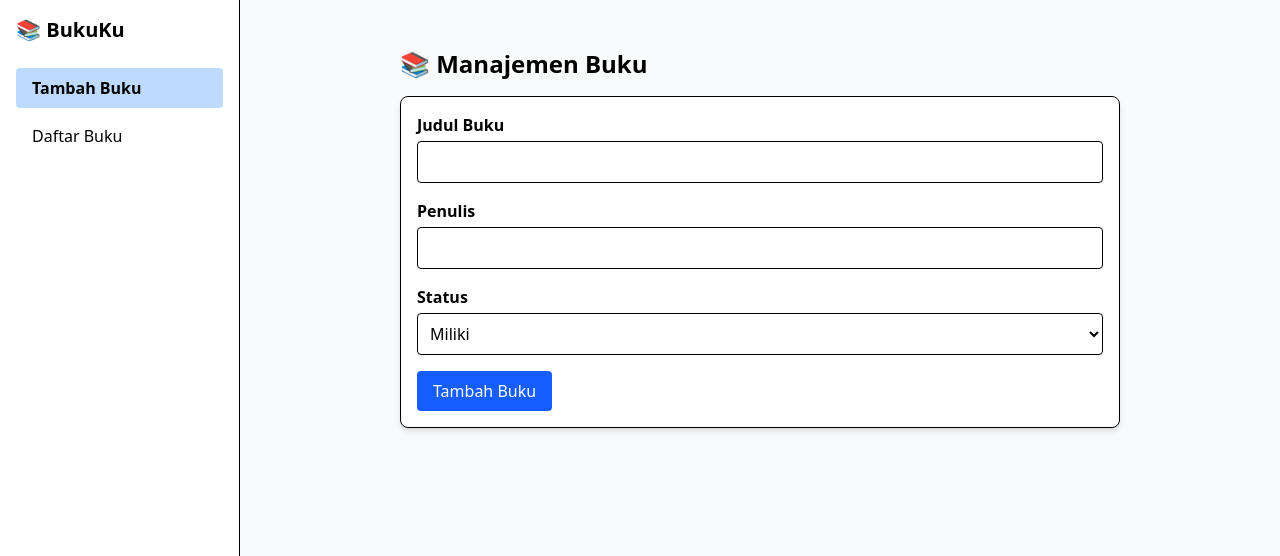
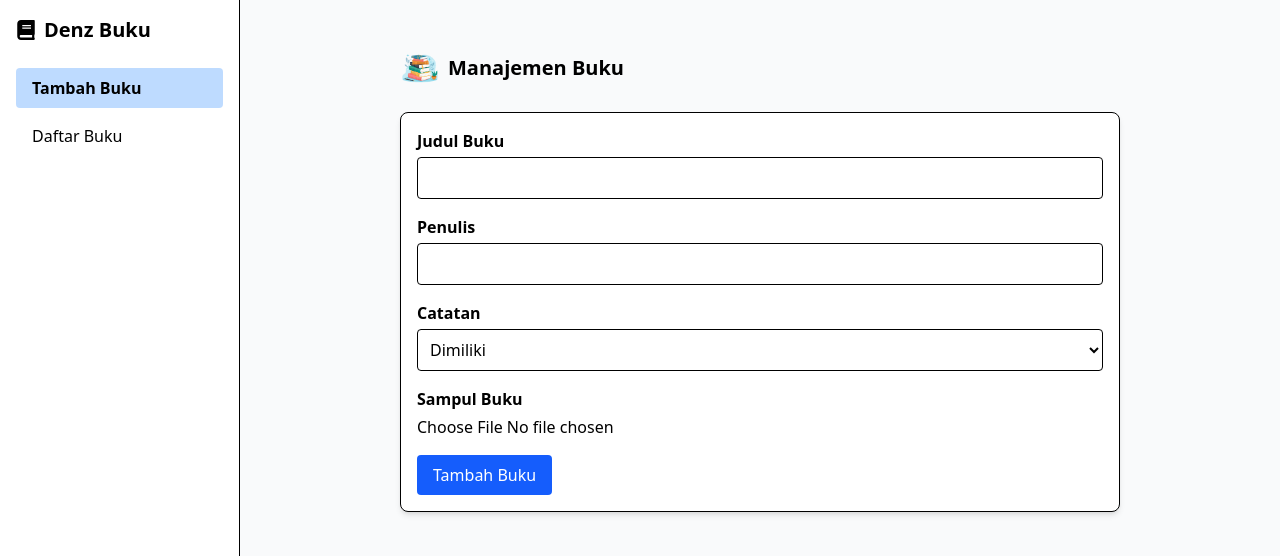
Before and after one commit to EdenWijaya/pemrograman_web_itera_122140187, a React (Vite) app in the folder Eden Wijaya_122140187_pertemuan3/: page / in a window 1280 px wide. Shown: the top 556 px of the page. Built offline with nearby package versions, Linux system fonts and the light colour scheme.

Commit message:
add image

```diff
--- a/Eden Wijaya_122140187_pertemuan3/package.json
+++ b/Eden Wijaya_122140187_pertemuan3/package.json
@@ -14,6 +14,7 @@
     "prop-types": "^15.8.1",
     "react": "^19.0.0",
     "react-dom": "^19.0.0",
+    "react-icons": "^5.5.0",
     "react-router-dom": "^7.5.1",
     "tailwindcss": "^4.1.4",
     "uuid": "^11.1.0"
--- a/Eden Wijaya_122140187_pertemuan3/src/Components/BookFilter.jsx
+++ b/Eden Wijaya_122140187_pertemuan3/src/Components/BookFilter.jsx
@@ -14,7 +14,7 @@ const BookFilter = ({ onFilter }) => {
       <label className="mr-2 font-semibold">Filter:</label>
       <select value={filter} onChange={handleChange} className="border p-2 rounded">
         <option value="semua">Semua</option>
-        <option value="miliki">Miliki</option>
+        <option value="miliki">Dimiliki</option>
         <option value="baca">Sedang Dibaca</option>
         <option value="beli">Ingin Dibeli</option>
       </select>
--- a/Eden Wijaya_122140187_pertemuan3/src/Components/BookForm.jsx
+++ b/Eden Wijaya_122140187_pertemuan3/src/Components/BookForm.jsx
@@ -9,6 +9,8 @@ const BookForm = ({ initialData = null, onSubmitDone }) => {
   const [title, setTitle] = useState("");
   const [author, setAuthor] = useState("");
   const [status, setStatus] = useState("miliki");
+  const [image, setImage] = useState(null);
+  const [preview, setPreview] = useState(null);
   const [error, setError] = useState("");
 
   useEffect(() => {
@@ -16,8 +18,22 @@ const BookForm = ({ initialData = null, onSubmitDone }) => {
       setTitle(initialData.title);
       setAuthor(initialData.author);
       setStatus(initialData.status);
+      setImage(initialData.image || null);
+      setPreview(initialData.image || null);
     }
   }, [initialData]);
+
+  const handleImageChange = (e) => {
+    const file = e.target.files[0];
+    if (file) {
+      const reader = new FileReader();
+      reader.onloadend = () => {
+        setImage(reader.result); // base64
+        setPreview(reader.result);
+      };
+      reader.readAsDataURL(file); // ini yang mengubah ke base64
+    }
+  };
 
   const handleSubmit = (e) => {
     e.preventDefault();
@@ -32,6 +48,7 @@ const BookForm = ({ initialData = null, onSubmitDone }) => {
       title,
       author,
       status,
+      image,
     };
 
     if (initialData) {
@@ -40,10 +57,14 @@ const BookForm = ({ initialData = null, onSubmitDone }) => {
       addBook(bookData);
     }
 
+    // Reset form
     setTitle("");
     setAuthor("");
     setStatus("miliki");
+    setImage(null);
+    setPreview(null);
     setError("");
+
     if (onSubmitDone) onSubmitDone();
   };
 
@@ -70,12 +91,18 @@ const BookForm = ({ initialData = null, onSubmitDone }) => {
       </div>
 
       <div>
-        <label className="block mb-1 font-semibold">Status</label>
+        <label className="block mb-1 font-semibold">Catatan</label>
         <select className="w-full border p-2 rounded" value={status} onChange={(e) => setStatus(e.target.value)}>
-          <option value="miliki">Miliki</option>
+          <option value="miliki">Dimiliki</option>
           <option value="baca">Sedang Dibaca</option>
           <option value="beli">Ingin Dibeli</option>
         </select>
+      </div>
+
+      <div>
+        <label className="block mb-1 font-semibold">Sampul Buku</label>
+        <input type="file" accept="image/*" className="w-full" onChange={handleImageChange} />
+        {preview && <img src={preview} alt="Preview" className="mt-2 w-24 h-32 object-cover rounded" />}
       </div>
 
       {error && <p className="text-red-500 text-sm">{error}</p>}
--- a/Eden Wijaya_122140187_pertemuan3/src/Components/BookList.jsx
+++ b/Eden Wijaya_122140187_pertemuan3/src/Components/BookList.jsx
@@ -10,10 +10,14 @@ const BookList = () => {
   return (
     <div className="space-y-4">
       {books.map((book) => (
-        <div key={book.id} className="border rounded p-4 shadow">
-          <h3 className="text-lg font-semibold">{book.title}</h3>
-          <p className="text-gray-600">Penulis: {book.author}</p>
-          <p className="text-sm italic text-blue-700">Status: {book.status}</p>
+        <div key={book.id} className="border rounded p-4 shadow flex gap-4 items-start">
+          {book.image && <img src={book.image} alt={book.title} className="w-20 h-28 object-cover rounded" />}
+
+          <div>
+            <h3 className="text-lg font-semibold">{book.title}</h3>
+            <p className="text-gray-600">Penulis: {book.author}</p>
+            <p className="text-sm italic text-blue-700">Catatan: {book.status}</p>
+          </div>
         </div>
       ))}
     </div>
--- a/Eden Wijaya_122140187_pertemuan3/src/Components/SideBar.jsx
+++ b/Eden Wijaya_122140187_pertemuan3/src/Components/SideBar.jsx
@@ -1,4 +1,5 @@
 import { Link, useLocation } from "react-router-dom";
+import { FaBook } from "react-icons/fa";
 
 const Sidebar = () => {
   const { pathname } = useLocation();
@@ -14,7 +15,10 @@ const Sidebar = () => {
 
   return (
     <aside className="w-60 bg-white border-r h-screen p-4 shadow">
-      <h2 className="text-xl font-bold mb-6">📚 BukuKu</h2>
+      <h2 className="text-xl font-bold mb-6 flex items-center space-x-2">
+        <FaBook />
+        <span>Denz Buku</span>
+      </h2>
       <nav className="space-y-2">
         {navItem("/", "Tambah Buku")}
         {navItem("/list", "Daftar Buku")}
--- a/Eden Wijaya_122140187_pertemuan3/src/Pages/Home.jsx
+++ b/Eden Wijaya_122140187_pertemuan3/src/Pages/Home.jsx
@@ -1,20 +1,22 @@
 import React, { useState } from "react";
 import BookForm from "../Components/BookForm";
-import BookFilter from "../Components/BookFilter";
 import { useBookContext } from "../Context/BookContext";
+import iconBuku from "../assets/icon_buku.png";
 
 const Home = () => {
   const { books } = useBookContext();
-  const [filter, setFilter] = useState("semua");
+  const [filter] = useState("semua");
 
   const filteredBooks = filter === "semua" ? books : books.filter((b) => b.status === filter);
 
   return (
     <div className="p-6 max-w-3xl mx-auto">
-      <h1 className="text-2xl font-bold mb-4">📚 Manajemen Buku</h1>
+      <h2 className="text-xl font-bold mb-6 flex items-center space-x-2">
+        <img src={iconBuku} alt="Icon Buku" className="w-10 h-10" />
+        <span>Manajemen Buku</span>
+      </h2>
 
       <BookForm />
-      {/* <BookFilter onFilter={setFilter} /> */}
     </div>
   );
 };
--- a/Eden Wijaya_122140187_pertemuan3/src/Pages/List.jsx
+++ b/Eden Wijaya_122140187_pertemuan3/src/Pages/List.jsx
@@ -36,6 +36,8 @@ const List = () => {
         ) : (
           filteredBooks.map((book) => (
             <div key={book.id} className="bg-white p-4 rounded shadow relative">
+              {book.image && <img src={book.image} alt={book.title} className="w-20 h-28 object-cover rounded mb-2" />}
+
               {editingId === book.id ? (
                 <form onSubmit={handleEditSubmit} className="space-y-2">
                   <input
@@ -58,10 +60,11 @@ const List = () => {
                     onChange={handleEditChange}
                     className="w-full p-2 border rounded"
                   >
-                    <option value="Belum Dibaca">Belum Dibaca</option>
-                    <option value="Sedang Dibaca">Sedang Dibaca</option>
-                    <option value="Sudah Dibaca">Sudah Dibaca</option>
+                    <option value="miliki">Dimiliki</option>
+                    <option value="baca">Sedang Dibaca</option>
+                    <option value="beli">Ingin Dibeli</option>
                   </select>
+
                   <div className="flex justify-end gap-2">
                     <button type="button" onClick={() => setEditingId(null)} className="text-gray-500">
                       Batal
@@ -75,7 +78,7 @@ const List = () => {
                 <>
                   <h3 className="text-lg font-semibold">{book.title}</h3>
                   <p className="text-sm text-gray-600">Penulis: {book.author}</p>
-                  <span className="text-xs text-blue-700 italic">Status: {book.status}</span>
+                  <span className="text-xs font-bold italic">Catatan: {book.status}</span>
                   <div className="absolute top-2 right-2 space-x-2">
                     <button onClick={() => handleEditClick(book)} className="text-sm text-blue-500 hover:underline">
                       Edit
```
Also changed, not shown: Eden Wijaya_122140187_pertemuan3/src/assets/icon_buku.png (added), 1 other file (tests, documents, lock files or other folders).
